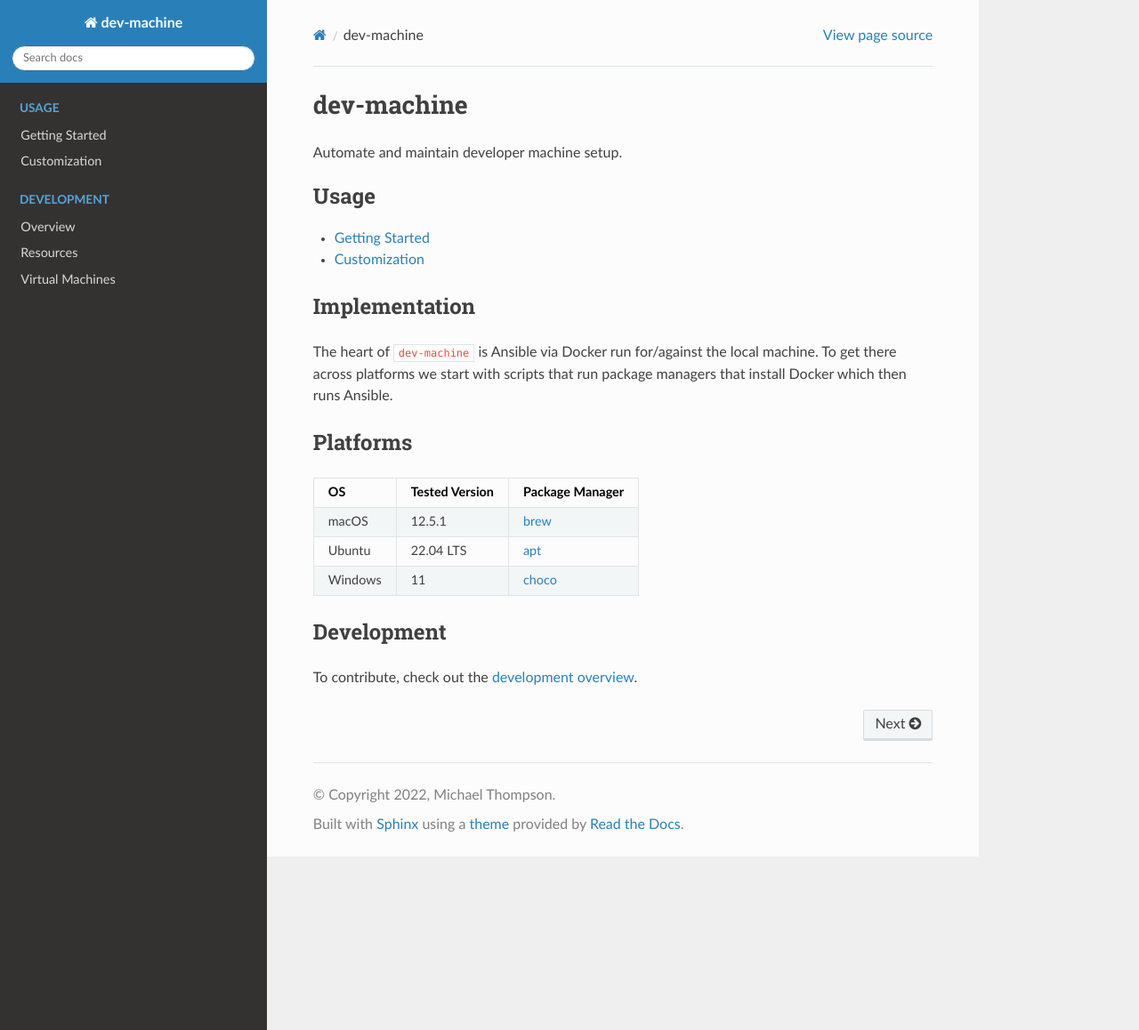
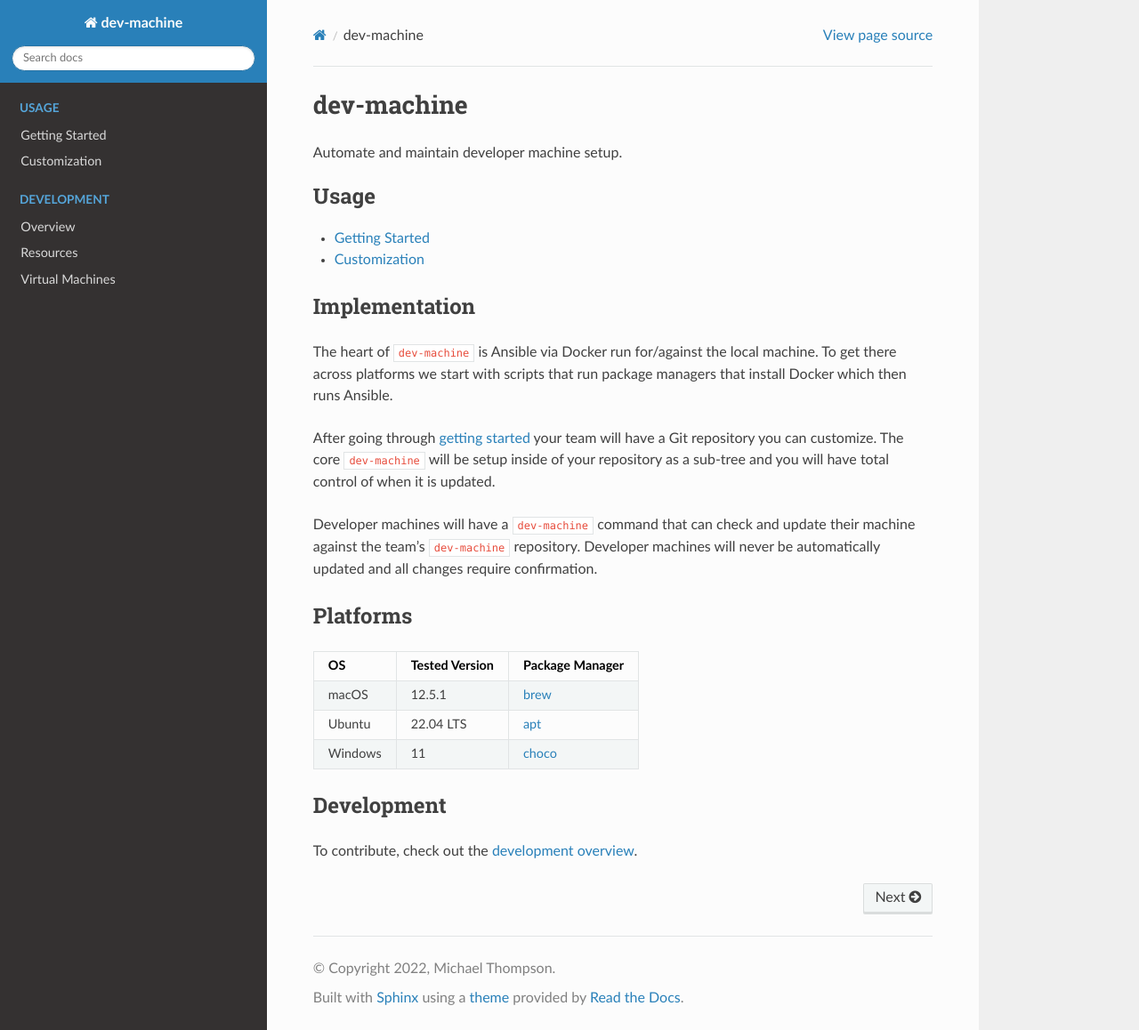
Before and after one commit to ActionScripted/dev-machine, a Sphinx documentation site: the page built from docs/source/index.md, in a window 1280 px wide and 1158 px high. Shown: the whole window at 89% size. Built offline with Sphinx 7.4.7 and the Read the Docs theme 2.0.0, drawn with Linux system fonts in a browser that asks for light colours.

Commit message:
updating docs

```diff
--- a/docs/source/index.md
+++ b/docs/source/index.md
@@ -16,6 +16,10 @@ usage/customization
 ## Implementation
 
 The heart of `dev-machine` is Ansible via Docker run for/against the local machine. To get there across platforms we start with scripts that run package managers that install Docker which then runs Ansible.
+
+After going through {doc}`getting started <usage/getting-started>` your team will have a Git repository you can customize. The core `dev-machine` will be setup inside of your repository as a sub-tree and you will have total control of when it is updated.
+
+Developer machines will have a `dev-machine` command that can check and update their machine against the team's `dev-machine` repository. Developer machines will never be automatically updated and all changes require confirmation.
 
 ## Platforms
 
```
Also changed, not shown: docs/source/usage/getting-started.md (+5 -1 lines).
